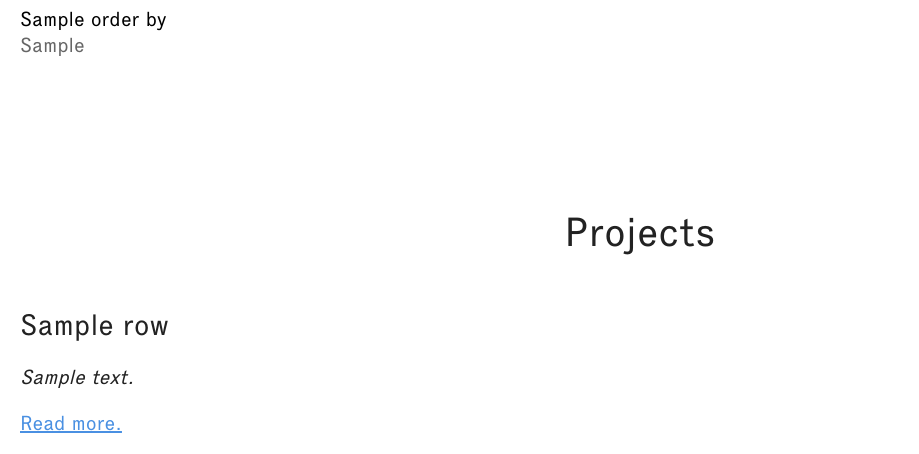
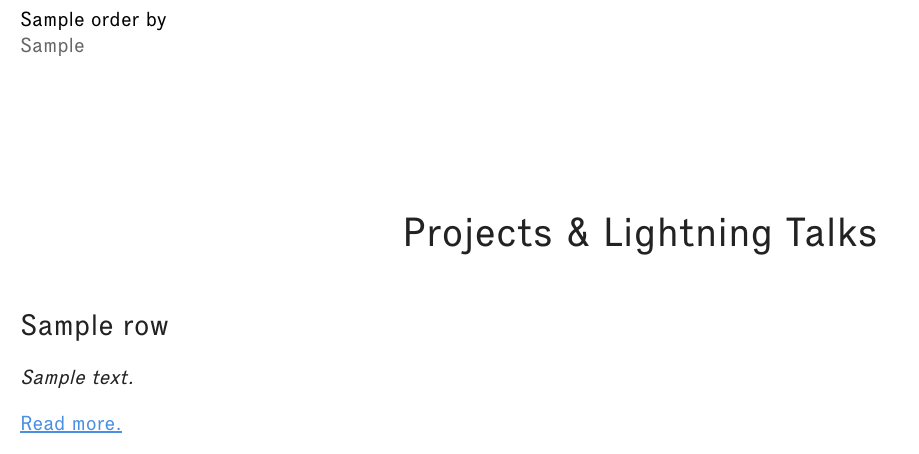
Before and after one commit to internetarchive/dwebsummit-site-2, a Python web app: template dwebsummit/dwebsummit_frontend/templates/dwebsummit/page-templates/science_fair.html in a window 1280 px wide. Shown: the part 2886-3340 px from the top of the page, without its empty margins (0-919 px from the left). Run offline with Jinja, Linux system fonts and the light colour scheme; the template is opened without the code that fills it: most values are stand-ins (such as "Sample title", 1, 10 or a date in 2020); grey boxes marked "Sample" are stand-in pictures; style sheets or scripts are compiled from the project's sources; some libraries are stand-ins or nearby versions.

Commit message:
Change 'science fair' template to use title 'Projects and Lightning Talks'

```diff
--- a/dwebsummit/dwebsummit_frontend/templates/dwebsummit/page-templates/science_fair.html
+++ b/dwebsummit/dwebsummit_frontend/templates/dwebsummit/page-templates/science_fair.html
@@ -7,7 +7,7 @@
 <!-- projects -->
 <div class="row">
   <section id="science-fair">
-    <h1>Projects</h1>
+    <h1>Projects &amp; Lightning Talks</h1>
     <div class="science-fair">
       {{macro_projects_list.projects_list(projects)}}
     </div>
```
